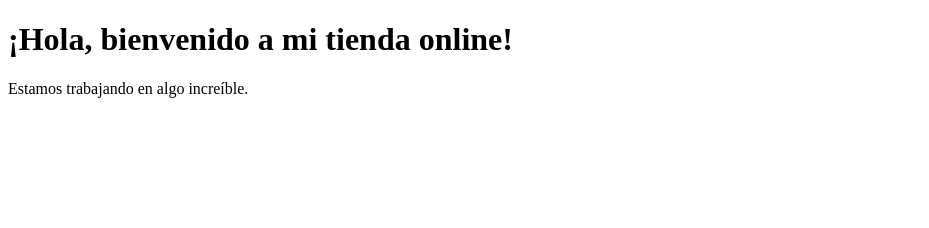
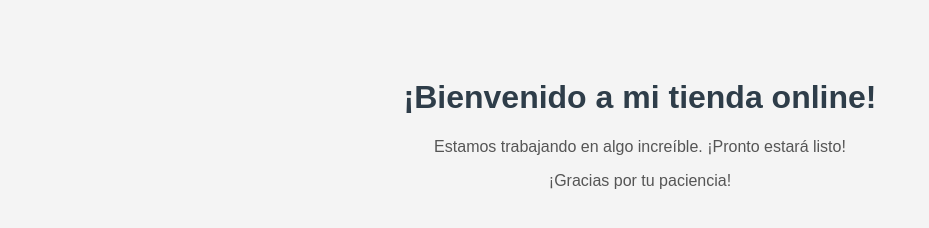
Before and after one commit to PabloAndresOrellana/Pablo, a plain HTML site: page index.html in a window 1280 px wide. Shown: the whole page, without its empty margins (0-929 px from the left). Drawn offline with Linux system fonts and the light colour scheme.

Commit message:
Update index.html

```diff
--- a/index.html
+++ b/index.html
@@ -4,9 +4,24 @@
     <meta charset="UTF-8" />
     <meta name="viewport" content="width=device-width, initial-scale=1.0" />
     <title>Mi Tienda Online</title>
+    <style>
+      body {
+        font-family: Arial, sans-serif;
+        background-color: #f4f4f4;
+        text-align: center;
+        padding: 50px;
+      }
+      h1 {
+        color: #2e3d49;
+      }
+      p {
+        color: #555;
+      }
+    </style>
   </head>
   <body>
-    <h1>¡Hola, bienvenido a mi tienda online!</h1>
-    <p>Estamos trabajando en algo increíble.</p>
+    <h1>¡Bienvenido a mi tienda online!</h1>
+    <p>Estamos trabajando en algo increíble. ¡Pronto estará listo!</p>
+    <p>¡Gracias por tu paciencia!</p>
   </body>
 </html>
```
